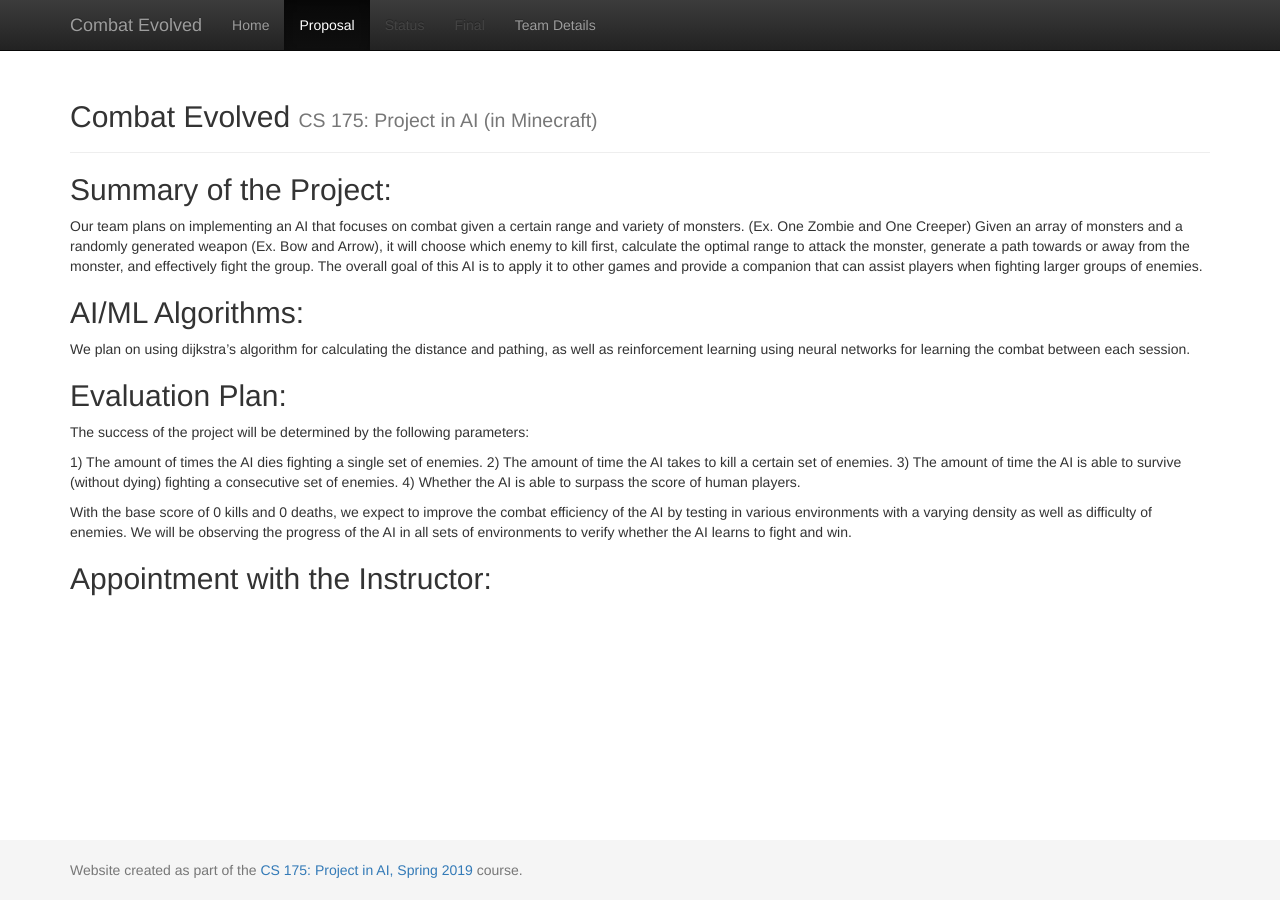
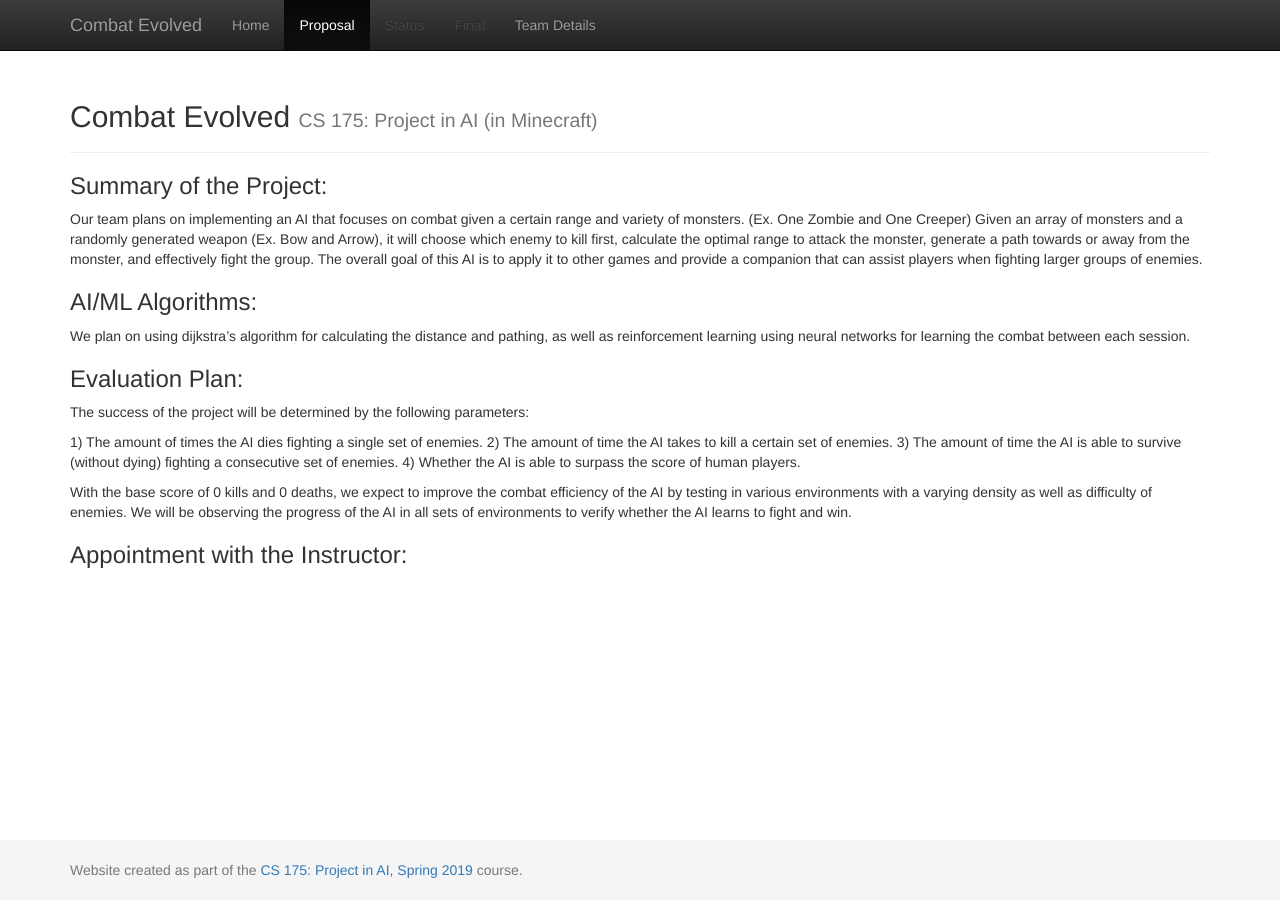
Before and after one commit to MirageVortex/CombatEvolve, a Jekyll site: the page built from docs/proposal.md, in a window 1280 px wide. Built offline with Jekyll 4.4.1, drawn with Linux system fonts in a browser that asks for light colours.

```diff
--- a/docs/proposal.md
+++ b/docs/proposal.md
@@ -3,13 +3,13 @@ layout: default
 title:  Proposal
 ---
 
-## Summary of the Project:
+### Summary of the Project:
 Our team plans on implementing an AI that focuses on combat given a certain range and variety of monsters. (Ex. One Zombie and One Creeper) Given an array of monsters and a randomly generated weapon (Ex. Bow and Arrow), it will choose which enemy to kill first, calculate the optimal range to attack the monster, generate a path towards or away from the monster, and effectively fight the group. The overall goal of this AI is to apply it to other games and provide a companion that can assist players when fighting larger groups of enemies.
 
-## AI/ML Algorithms:
+### AI/ML Algorithms:
 We plan on using dijkstra's algorithm for calculating the distance and pathing, as well as reinforcement learning using neural networks for learning the combat between each session.
 
-## Evaluation Plan:
+### Evaluation Plan:
 The success of the project will be determined by the following parameters:
 
  1) The amount of times the AI dies fighting a single set of enemies.
@@ -19,4 +19,4 @@ The success of the project will be determined by the following parameters:
 
 With the base score of 0 kills and 0 deaths, we expect to improve the combat efficiency of the AI by testing in various environments with a varying density as well as difficulty of enemies. We will be observing the progress of the AI in all sets of environments to verify whether the AI learns to fight and win.
 
-## Appointment with the Instructor:
+### Appointment with the Instructor:
```
